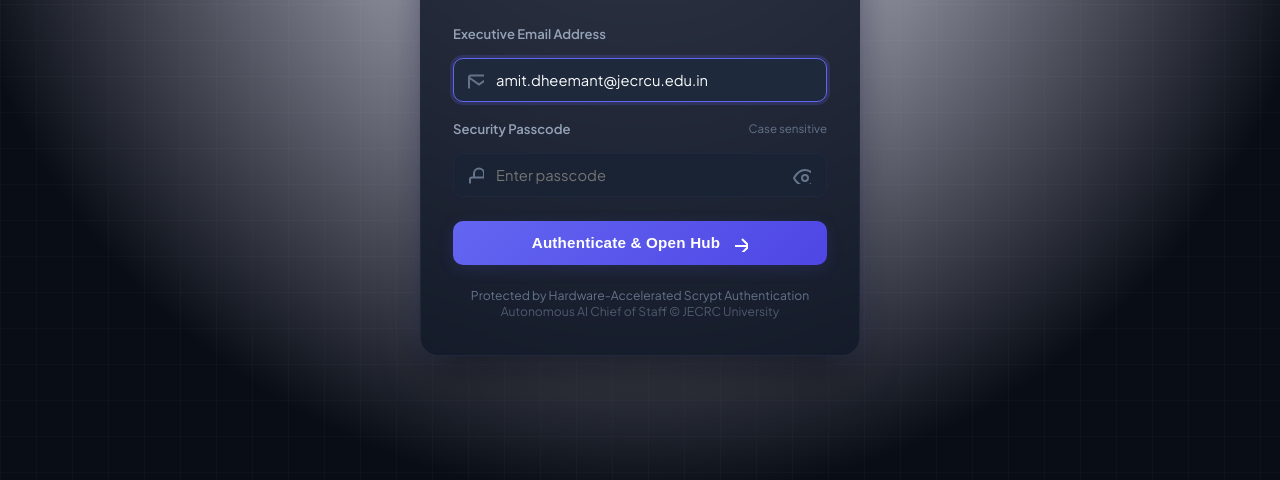
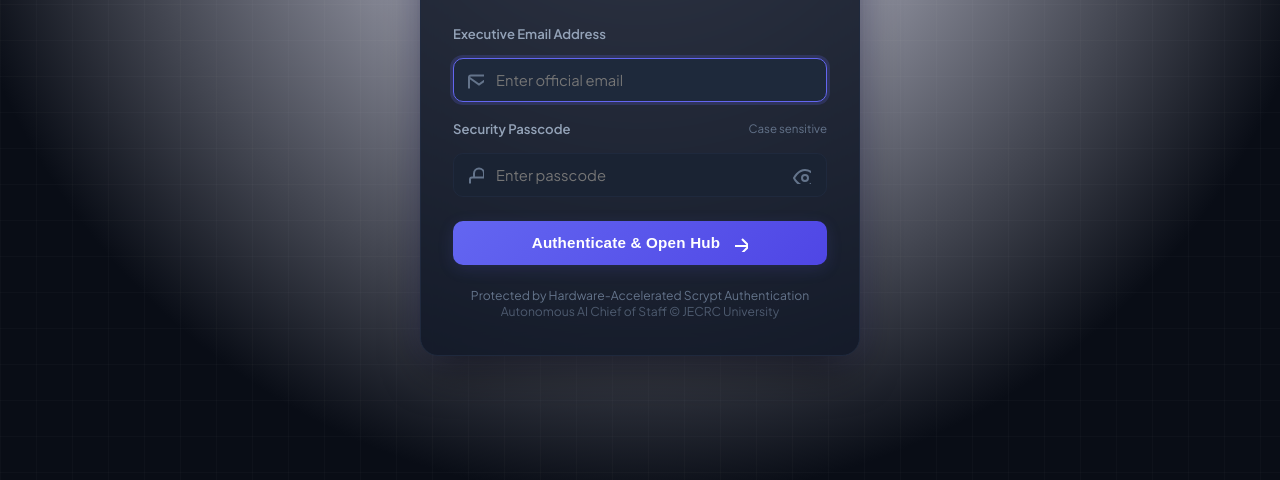
Before and after one commit to pachoritarun/directorbot, a website: page src/public/login.html in a window 1280 px wide. Shown: the part 320-800 px from the top of the page. Drawn offline with Linux system fonts and the light colour scheme.

Commit message:
fix: remove pre-filled email value from login page

```diff
--- a/src/public/login.html
+++ b/src/public/login.html
@@ -282,8 +282,7 @@
               type="email"
               id="email"
               class="login-input"
-              placeholder="amit.dheemant@jecrcu.edu.in"
-              value="amit.dheemant@jecrcu.edu.in"
+              placeholder="Enter official email"
               required
               autocomplete="username"
               autofocus
```
